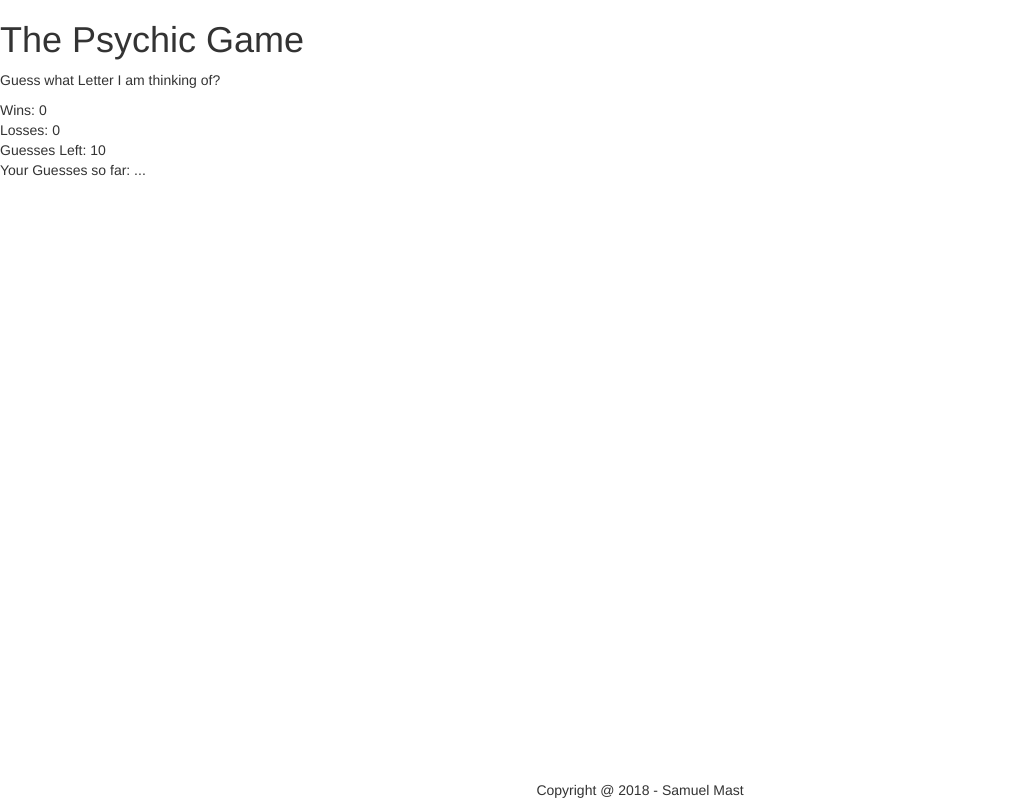
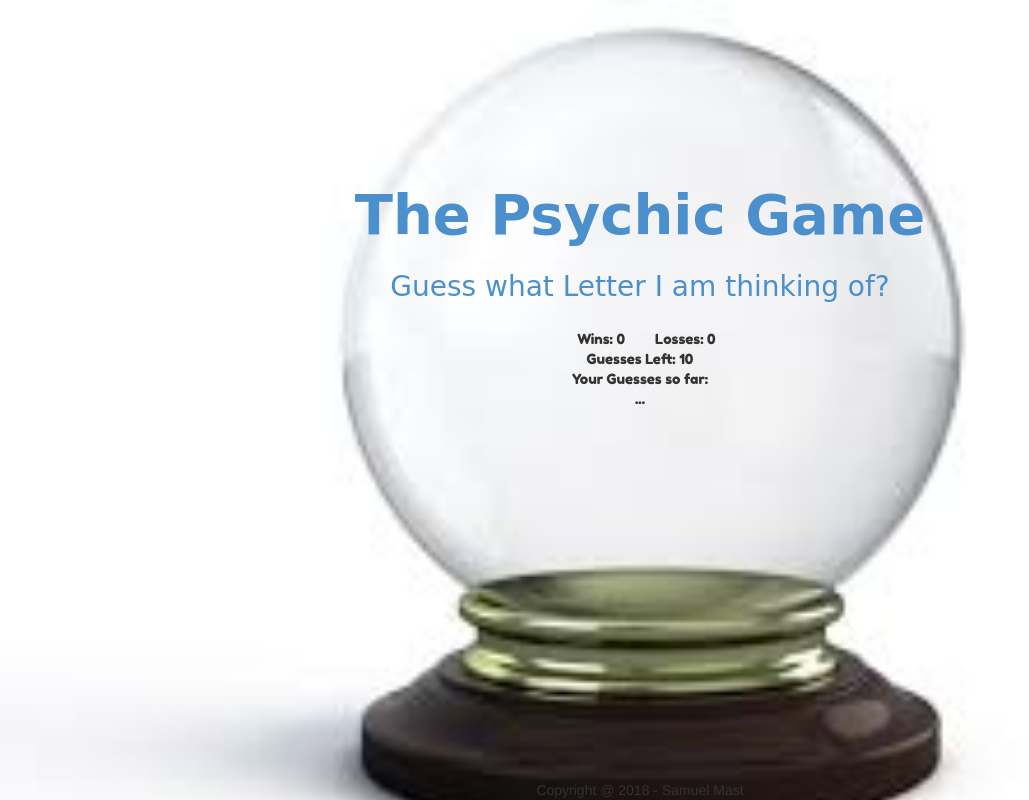
Before and after one commit to SamMast/Psychic-Game, a plain HTML site: page index.html in a window 1280 px wide. Shown: the whole page, without its empty margins (0-1029 px from the left). Drawn offline with nearby package versions, Linux system fonts and the light colour scheme.

Commit message:
full css updates

```diff
--- a/assets/css/style.css
+++ b/assets/css/style.css
@@ -0,0 +1,57 @@
+body {
+	background-image: url("../images/crystalball.jpeg");
+	background-size: cover;
+	padding: 100px;
+	margin-top: 5%;
+}
+
+.header {
+	width: 100%;
+	margin: 0;
+	text-align: center;
+	color: #4B90CD;
+	margin-bottom: 20px;
+	font-family: 'Cabin Sketch', cursive;
+}
+
+.center {
+	width: 25%;
+	height: 100%;
+	margin: auto;
+	text-align: center;
+	font-family: 'Fredoka One', cursive;
+}
+
+.win,
+.loss {
+	height: 4%;
+}
+
+.win {
+	text-align: right;
+}
+
+.loss {
+	text-align: left;
+}
+
+.item {
+	height: 4%;
+}
+
+.instructions {
+	font-size: 200%;
+	margin-bottom: 2%;
+}
+
+.title {
+	font-size: 400%;
+	font-weight: bold;
+	margin-bottom: 2%;
+}
+
+@media screen and (min-width: 1441px) {
+	body {
+		font-size: 275%;
+	}
+}
--- a/assets/javascript/games.js
+++ b/assets/javascript/games.js
@@ -69,6 +69,13 @@ document.onkeyup = function(event) {
 				console.log(computerGuess);
 	        }
 
+	       	if (guessesLeft <= 5) {
+		    	document.getElementById("guessesLeft").style.color = "red";
+
+	        } else {
+	        	document.getElementById("guessesLeft").style.color = "black";
+
+	        }
 	    }
 
 	} else {
--- a/index.html
+++ b/index.html
@@ -4,43 +4,47 @@
 	<head>
 		<title>Sam Mast - Psychic Game</title>
 		<meta charset="UTF-8">
+		<link href="https://fonts.googleapis.com/css?family=Fredoka+One" rel="stylesheet">
 		<link rel="stylesheet" href="https://maxcdn.bootstrapcdn.com/bootstrap/3.3.7/css/bootstrap.min.css" integrity="sha384-BVYiiSIFeK1dGmJRAkycuHAHRg32OmUcww7on3RYdg4Va+PmSTsz/K68vbdEjh4u" crossorigin="anonymous">
 		<link rel="stylesheet" type="text/css" href="assets/css/style.css">
-		<script src="assets/javascript/games.js"></script>
 
 	</head>
 	<body>
 
-		<header>
-			<h1>
+		<header class="header">
+			<h1 class="title">
 				The Psychic Game
 			</h1>
-			<p>
+			<p class="instructions">
 				Guess what Letter I am thinking of?
 			</p>
 		</header>
 
-		<div>
-			<div>
+		<div class="center container">
+			<div class="row">
+				<div class="col-md-6 col-lg-6 col-xs-6 col-sm-6 win">
 					Wins:
 					<span id="winCount">
 						0
 					</span>
 				</div>
-			<div>
+				<div class="col-md-6 col-lg-6 col-xs-6 col-sm-6 loss">
 					Losses:
 					<span id="lossCount">
 						0
 					</span>
 				</div>
-			<div>
+			</div>
+
+			<div class="col-md-12 col-lg-12 col-xs-12 col-sm-12 item">
 				Guesses Left:
 				<span id="guessesLeft">
 					10
 				</span>
 			</div>
-			<div>
+			<div class="col-md-12 col-lg-12 col-xs-12 col-sm-12 item">
 				Your Guesses so far:
+				<br>
 				<span id="guessesSoFar">
 					...
 				</span>
@@ -52,4 +56,7 @@
 			<footer class="col-md-12 col-lg-12 col-sm-12 col-xs-12 text-center navbar-fixed-bottom" id="footer">Copyright @ 2018 - Samuel Mast</footer>
 		</div>
 	</body>
+
+	<script src="assets/javascript/games.js"></script>
+
 </html>
```
Also changed, not shown: assets/images/crystalball.jpeg (added), 1 other file. Lines whose indentation alone changed are shown as unchanged.
